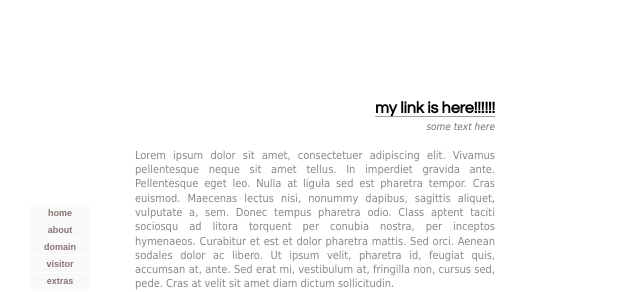
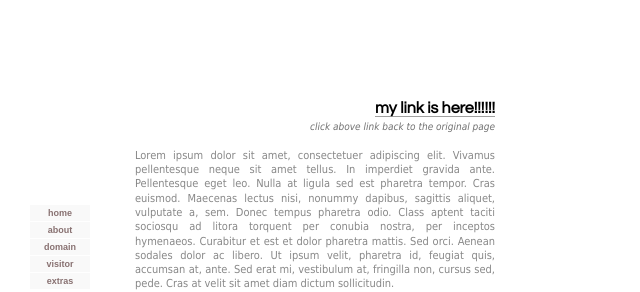
Before and after one commit to ABparadise33/simple-white, a plain HTML site: page index.html in a window 1280 px wide. Shown: the top 292 px of the page, 0-640 px from the left. Drawn offline with Linux system fonts and the light colour scheme.

Commit message:
add some text

```diff
--- a/index.html
+++ b/index.html
@@ -16,7 +16,7 @@
   </ul>
   <div id="content">
     <h1><a href="https://abparadise33.github.io/ItCS/"><strong>My link is here!!!!!!</strong></a></h1>
-    <h2>some text here</h2>
+    <h2><i>click above link back to the original page</i></h2>
     <p>Lorem ipsum dolor sit amet, consectetuer adipiscing elit. Vivamus pellentesque neque sit amet tellus. In imperdiet gravida ante. Pellentesque eget leo. Nulla at ligula sed est pharetra tempor. Cras euismod. Maecenas lectus nisi, nonummy dapibus, sagittis aliquet, vulputate a, sem. Donec tempus pharetra odio. Class aptent taciti sociosqu ad litora torquent per conubia nostra, per inceptos hymenaeos. Curabitur et est et dolor pharetra mattis. Sed orci. Aenean sodales dolor ac libero. Ut ipsum velit, pharetra id, feugiat quis, accumsan at, ante. Sed erat mi, vestibulum at, fringilla non, cursus sed, pede. Cras at velit sit amet diam dictum sollicitudin.</p>
     <p>Praesent neque leo, laoreet fermentum, molestie id, nonummy at, ligula. <a href="#">Nulla convallis felis interdum nisl</a>. Phasellus arcu est, rhoncus mattis, ultricies in, rutrum ut, diam. Maecenas suscipit lacinia turpis. Aenean commodo. Fusce tincidunt, velit ut sodales adipiscing, orci massa aliquet metus, et convallis felis dolor nonummy felis. Integer sit amet elit. Aliquam erat volutpat. Cras ut ligula in felis fermentum congue. Nam vel nisi nec sem molestie mattis. Cras a velit at quam laoreet accumsan. Integer fermentum. Duis scelerisque tellus eu risus. Nulla facilisi. Nunc ultricies nunc facilisis ipsum condimentum posuere. Cras auctor.</p>
     <p>Nunc lacinia nisi. Quisque non lorem. Cras fermentum feugiat tellus. Cras condimentum, dolor quis tristique posuere, nulla mauris pellentesque neque, et pretium dolor lacus eu enim. Lorem ipsum dolor sit amet, consectetuer adipiscing elit. Duis sit amet sem ut nulla feugiat imperdiet. Etiam id magna sed nunc vestibulum pulvinar. Proin a arcu. Nam consequat. Praesent fringilla suscipit justo.</p>
```
